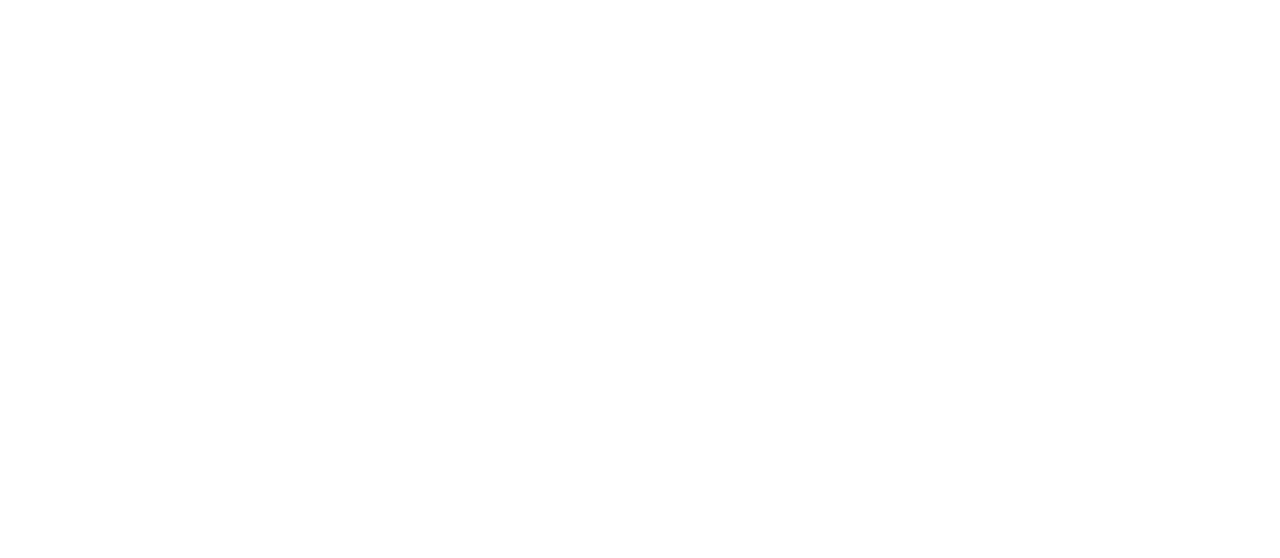
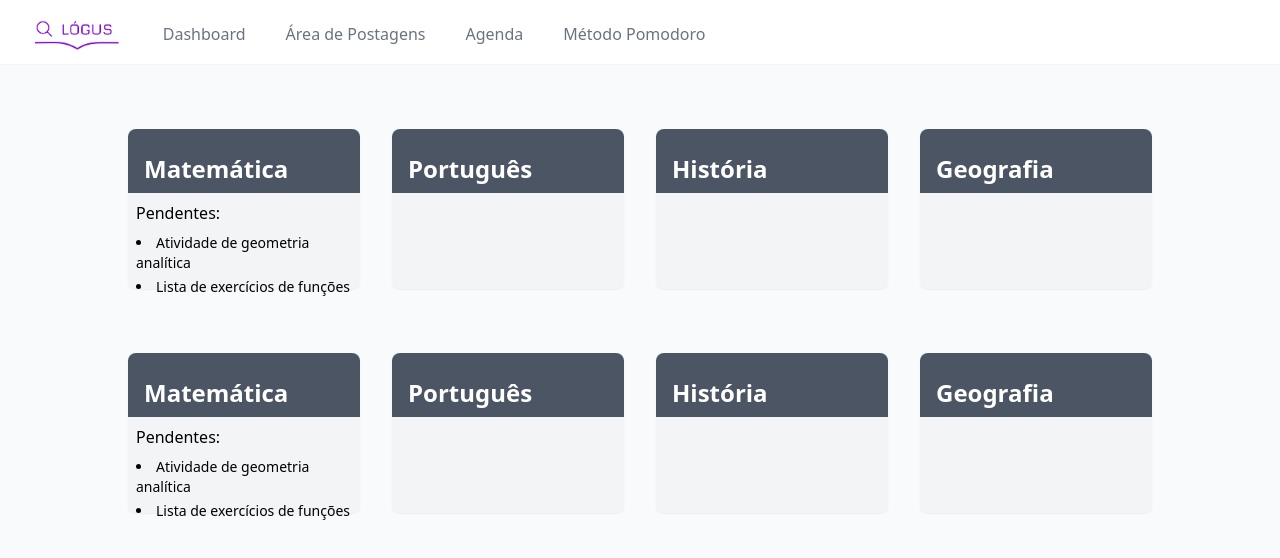
Before and after one commit to smViana19/logus-app-react, a React (Vite) app in the folder client/: page /areapostagens in a window 1280 px wide. Before the commit this address had no page. Shown: the top 558 px of the page. Built offline with nearby package versions, Linux system fonts and the light colour scheme.

Commit message:
Começo do layout Área de Postagens

```diff
--- a/client/src/pages/Agenda.jsx
+++ b/client/src/pages/Agenda.jsx
@@ -1,27 +1,71 @@
-import React from 'react'
+import React from 'react';
+import { useSelector } from 'react-redux';
+import { Navigate } from 'react-router-dom';
+import NavLink from '../components/NavLink';
+import Logo from '../components/Logo';
+import { Link } from 'react-router-dom';
+import UsuarioCard from '../components/Botoes/UsuarioCard';
+import CardCategoria from '../components/CardsContainers/CardCategoria';
+
+
 
 export default function Agenda() {
+    const isLoggedIn = useSelector(state => state.auth.isLoggedIn);
+/*
+    if (!isLoggedIn) {
+        return <Navigate to="/login" replace />;
+    }*/
     return (
+        <>
             <div className="min-h-screen bg-gray-50">
                 <nav className="bg-white border-b border-gray-100">
                     <div className="max-w-7xl mx-auto px-4 sm:px-6 lg:px-8">
                         <div className="flex justify-between h-16">
+
+
                             <div className="flex">
                                 <div className="shrink-0 flex items-center">
                                     <Link to="/">
                                         <Logo className="block h-9 w-auto fill-current text-gray-800" />
                                     </Link>
                                 </div>
-                            <div className="hidden space-x-8 sm:-my-px sm:ml-10 sm:flex">
-                                <NavLink href="#" to='/dashboard'>Dashboard</NavLink>
-                                <NavLink href="#">Área de Postagens</NavLink>
-                                <NavLink href="#" to='/agenda' >Agenda</NavLink>
-                                <NavLink href="#" to='/pomodoro'>Método Pomodoro</NavLink>
+
+                                <div className="hidden space-x-8 sm:-my-px sm:ms-10 sm:flex">
+                                    <NavLink
+                                        // borderPage={currentRoute === '/' ? '1px solid black' : 'none'}
+                                        href="#" >
+                                        Dashboard
+                                    </NavLink>
+
+                                    <NavLink to='/areapostagens'
+                                        // borderPage={currentRoute === '/posts' ? '1px solid black' : 'none'}
+                                        href="#" >
+                                        Área de Postagens {/* fazer dropdown - resumo slide etc */}
+
+                                    </NavLink>
+                                    <NavLink
+                                        // borderPage={currentRoute === '/agenda' ? '1px solid black' : 'none'}
+                                        href="#" to='/agenda' >
+                                        Agenda
+                                    </NavLink>
+                                    <NavLink
+                                        // borderPage={currentRoute === '/agenda' ? '1px solid black' : 'none'}
+                                        href="#"  to='/pomodoro' >
+                                        Método Pomodoro
+                                    </NavLink>
                                 </div>
                             </div>
                         </div>
                     </div>
                 </nav>
+
+
+
+
             </div>
-  )
+
+        </>
+
+
+    );
 }
--- /dev/null
+++ b/client/src/pages/AreaPostagens.jsx
@@ -0,0 +1,136 @@
+import React from 'react';
+import { useSelector } from 'react-redux';
+import { Navigate } from 'react-router-dom';
+import NavLink from '../components/NavLink';
+import Logo from '../components/Logo';
+import { Link } from 'react-router-dom';
+import UsuarioCard from '../components/Botoes/UsuarioCard';
+import CardCategoria from '../components/CardsContainers/CardCategoria';
+
+
+
+export default function AreaPostagens() {
+    const isLoggedIn = useSelector(state => state.auth.isLoggedIn);
+    /*
+        if (!isLoggedIn) {
+            return <Navigate to="/login" replace />;
+        }*/
+    return (
+        <>
+            <div className="min-h-screen bg-gray-50">
+                <nav className="bg-white border-b border-gray-100">
+                    <div className="max-w-7xl mx-auto px-4 sm:px-6 lg:px-8">
+                        <div className="flex justify-between h-16">
+
+
+                            <div className="flex">
+                                <div className="shrink-0 flex items-center">
+                                    <Link to="/">
+                                        <Logo className="block h-9 w-auto fill-current text-gray-800" />
+                                    </Link>
+                                </div>
+
+                                <div className="hidden space-x-8 sm:-my-px sm:ms-10 sm:flex">
+                                    <NavLink
+                                        // borderPage={currentRoute === '/' ? '1px solid black' : 'none'}
+                                        href="#" >
+                                        Dashboard
+                                    </NavLink>
+
+                                    <NavLink to='/areapostagens'
+                                        // borderPage={currentRoute === '/posts' ? '1px solid black' : 'none'}
+                                        href="#" >
+                                        Área de Postagens {/* fazer dropdown - resumo slide etc */}
+
+                                    </NavLink>
+                                    <NavLink
+                                        // borderPage={currentRoute === '/agenda' ? '1px solid black' : 'none'}
+                                        href="#" to='/agenda' >
+                                        Agenda
+                                    </NavLink>
+                                    <NavLink
+                                        // borderPage={currentRoute === '/agenda' ? '1px solid black' : 'none'}
+                                        href="#" to='/pomodoro' >
+                                        Método Pomodoro
+                                    </NavLink>
+                                </div>
+                            </div>
+                        </div>
+                    </div>
+                </nav>
+
+
+                <main>
+                    <section class="grid grid-cols-4 gap-x-8 gap-y-16 w-4/5 justify-center mx-auto mt-16">
+
+
+                        <div className='bg-gray-100 shadow-sm rounded-lg h-40'>
+                            <div className='bg-gray-600 h-16 rounded-t-lg flex items-end py-2 px-4'>
+                                <span className='text-2xl font-semibold text-white '>Matemática</span>
+                            </div>
+                            <div className='flex flex-col p-2'>
+                                <span className='font-medium'>Pendentes: </span>
+                                <li className='text-sm pt-2'>Atividade de geometria analítica</li>
+                                <li className='text-sm pt-1'>Lista de exercícios de funções</li>
+
+                            </div>
+                        </div>
+
+                        <div className='bg-gray-100 shadow-sm rounded-lg h-40'>
+                            <div className='bg-gray-600 h-16 rounded-t-lg flex items-end py-2 px-4'>
+                                <span className='text-2xl font-semibold text-white '>Português</span>
+                            </div>
+                        </div>
+
+                        <div className='bg-gray-100 shadow-sm rounded-lg h-40'>
+                            <div className='bg-gray-600 h-16 rounded-t-lg flex items-end py-2 px-4'>
+                                <span className='text-2xl font-semibold text-white '>História</span>
+                            </div>
+                        </div>
+
+                        <div className='bg-gray-100 shadow-sm rounded-lg h-40'>
+                            <div className='bg-gray-600 h-16 rounded-t-lg flex items-end py-2 px-4'>
+                                <span className='text-2xl font-semibold text-white'>Geografia</span>
+                            </div>
+                        </div>
+                        <div className='bg-gray-100 shadow-sm rounded-lg h-40'>
+                            <div className='bg-gray-600 h-16 rounded-t-lg flex items-end py-2 px-4'>
+                                <span className='text-2xl font-semibold text-white '>Matemática</span>
+                            </div>
+                            <div className='flex flex-col p-2'>
+                                <span className='font-medium'>Pendentes: </span>
+                                <li className='text-sm pt-2'>Atividade de geometria analítica</li>
+                                <li className='text-sm pt-1'>Lista de exercícios de funções</li>
+
+                            </div>
+                        </div>
+
+                        <div className='bg-gray-100 shadow-sm rounded-lg h-40'>
+                            <div className='bg-gray-600 h-16 rounded-t-lg flex items-end py-2 px-4'>
+                                <span className='text-2xl font-semibold text-white '>Português</span>
+                            </div>
+                        </div>
+
+                        <div className='bg-gray-100 shadow-sm rounded-lg h-40'>
+                            <div className='bg-gray-600 h-16 rounded-t-lg flex items-end py-2 px-4'>
+                                <span className='text-2xl font-semibold text-white '>História</span>
+                            </div>
+                        </div>
+
+                        <div className='bg-gray-100 shadow-sm rounded-lg h-40'>
+                            <div className='bg-gray-600 h-16 rounded-t-lg flex items-end py-2 px-4'>
+                                <span className='text-2xl font-semibold text-white'>Geografia</span>
+                            </div>
+                        </div>
+
+
+                    </section>
+                </main>
+
+            </div>
+
+        </>
+
+
+    );
+}
--- a/client/src/routes/index.jsx
+++ b/client/src/routes/index.jsx
@@ -10,6 +10,7 @@
 import ForgotPassword from '../pages/Auth/ForgotPassword';
 import Pomodoro from '../pages/Pomodoro';
 import Agenda from '../pages/Agenda';
+import AreaPostagens from '../pages/AreaPostagens';
 
 
 export default function Rotas() {
@@ -25,6 +26,8 @@
                 <Route path="/dashboard" element={<Dashboard/>} />
                 <Route path="/pomodoro" element={<Pomodoro/>} />
                 <Route path="/agenda" element={<Agenda/>} />
+                <Route path="/areapostagens" element={<AreaPostagens/>} />
+
 
 
             </Routes>
```
Lines whose indentation alone changed are shown as unchanged.
